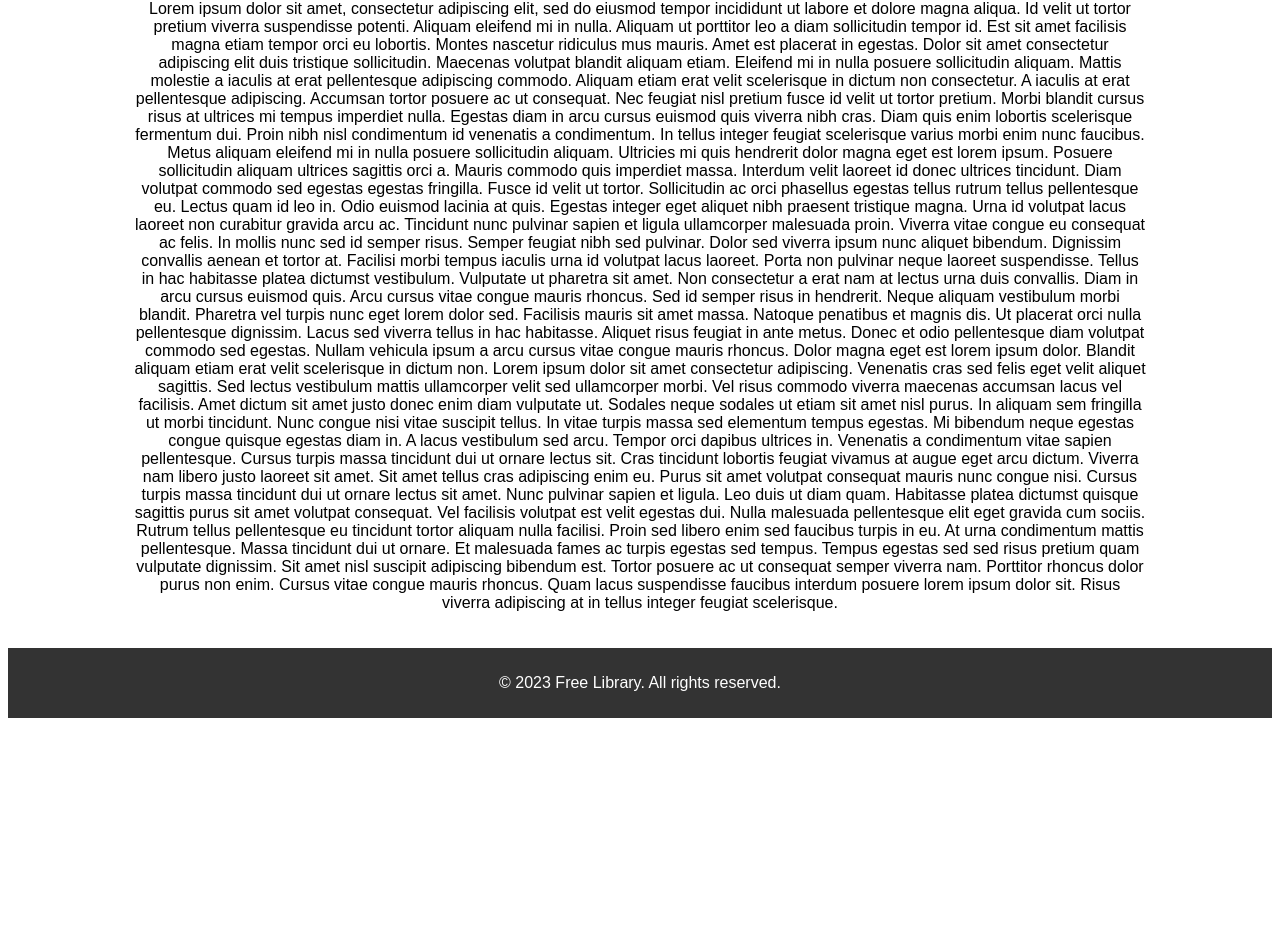
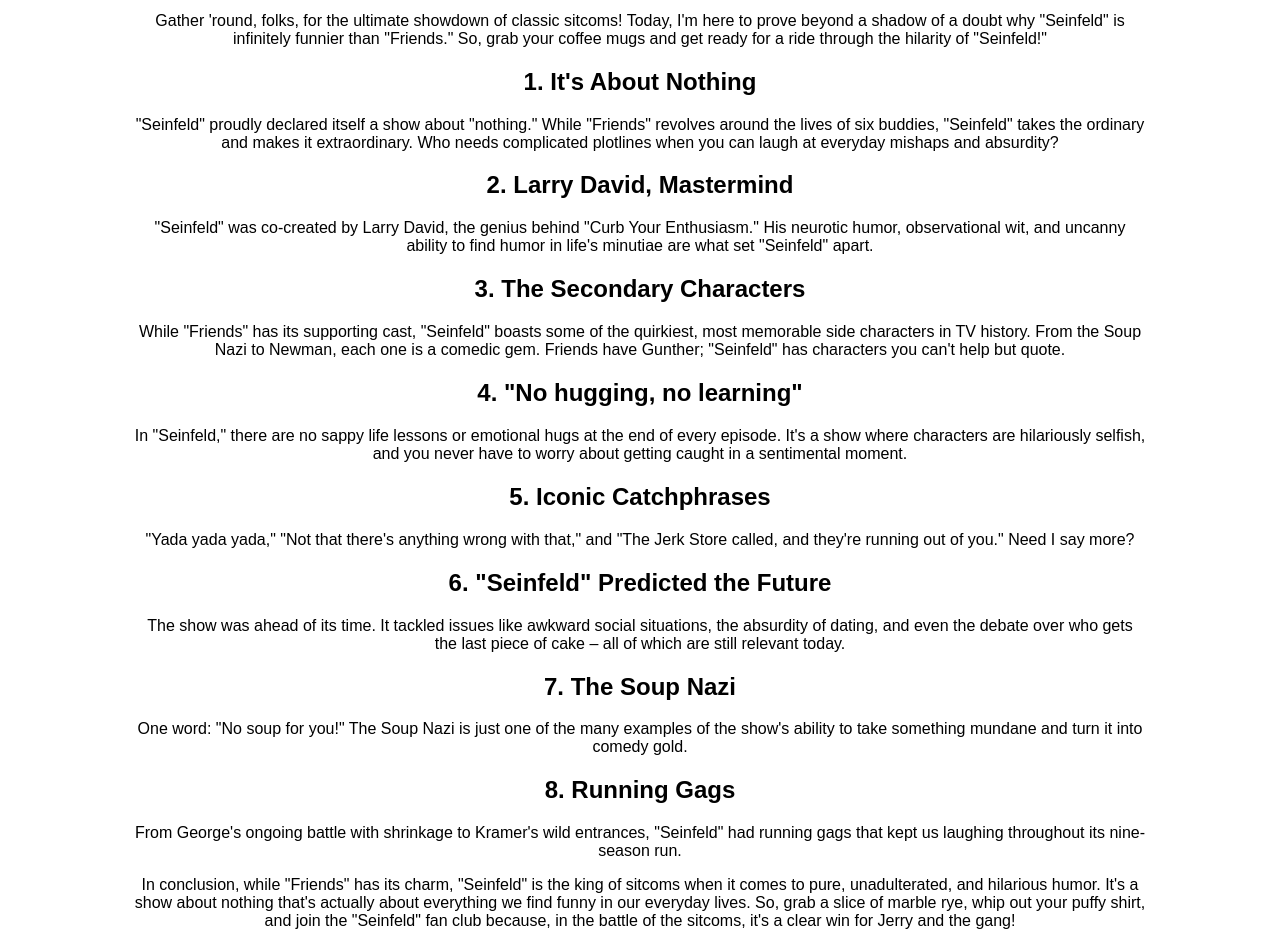
Before and after one commit to motherbrainn/pocket-wifi-free-library, a plain HTML site: page data/article1.html in a window 1280 px wide. Shown: the part 246-1193 px from the top of the page. Before the commit the page ends 972 px from the top, so only its background shows below. Drawn offline with Linux system fonts and the light colour scheme.

Commit message:
feat: add seinfeld article

```diff
--- a/data/article1.html
+++ b/data/article1.html
@@ -1,12 +1,12 @@
 <!DOCTYPE html>
 <html>
   <head>
-    <title>Free Library</title>
+    <title>Popup Free Library</title>
     <link rel="stylesheet" type="text/css" href="style.css" />
   </head>
   <body>
     <header>
-      <h1>Free Library</h1>
+      <h1>Popup Free Library</h1>
     </header>
 
     <nav>
@@ -16,81 +16,88 @@
     </nav>
 
     <main>
-      <h2>Article 1</h2>
+      <!DOCTYPE html>
+
+      <title>Why "Seinfeld" is Funnier Than "Friends"</title>
+      <h1>The Ultimate Showdown: "Seinfeld" vs. "Friends"</h1>
+
       <p>
-        Lorem ipsum dolor sit amet, consectetur adipiscing elit, sed do eiusmod
-        tempor incididunt ut labore et dolore magna aliqua. Id velit ut tortor
-        pretium viverra suspendisse potenti. Aliquam eleifend mi in nulla.
-        Aliquam ut porttitor leo a diam sollicitudin tempor id. Est sit amet
-        facilisis magna etiam tempor orci eu lobortis. Montes nascetur ridiculus
-        mus mauris. Amet est placerat in egestas. Dolor sit amet consectetur
-        adipiscing elit duis tristique sollicitudin. Maecenas volutpat blandit
-        aliquam etiam. Eleifend mi in nulla posuere sollicitudin aliquam. Mattis
-        molestie a iaculis at erat pellentesque adipiscing commodo. Aliquam
-        etiam erat velit scelerisque in dictum non consectetur. A iaculis at
-        erat pellentesque adipiscing. Accumsan tortor posuere ac ut consequat.
-        Nec feugiat nisl pretium fusce id velit ut tortor pretium. Morbi blandit
-        cursus risus at ultrices mi tempus imperdiet nulla. Egestas diam in arcu
-        cursus euismod quis viverra nibh cras. Diam quis enim lobortis
-        scelerisque fermentum dui. Proin nibh nisl condimentum id venenatis a
-        condimentum. In tellus integer feugiat scelerisque varius morbi enim
-        nunc faucibus. Metus aliquam eleifend mi in nulla posuere sollicitudin
-        aliquam. Ultricies mi quis hendrerit dolor magna eget est lorem ipsum.
-        Posuere sollicitudin aliquam ultrices sagittis orci a. Mauris commodo
-        quis imperdiet massa. Interdum velit laoreet id donec ultrices
-        tincidunt. Diam volutpat commodo sed egestas egestas fringilla. Fusce id
-        velit ut tortor. Sollicitudin ac orci phasellus egestas tellus rutrum
-        tellus pellentesque eu. Lectus quam id leo in. Odio euismod lacinia at
-        quis. Egestas integer eget aliquet nibh praesent tristique magna. Urna
-        id volutpat lacus laoreet non curabitur gravida arcu ac. Tincidunt nunc
-        pulvinar sapien et ligula ullamcorper malesuada proin. Viverra vitae
-        congue eu consequat ac felis. In mollis nunc sed id semper risus. Semper
-        feugiat nibh sed pulvinar. Dolor sed viverra ipsum nunc aliquet
-        bibendum. Dignissim convallis aenean et tortor at. Facilisi morbi tempus
-        iaculis urna id volutpat lacus laoreet. Porta non pulvinar neque laoreet
-        suspendisse. Tellus in hac habitasse platea dictumst vestibulum.
-        Vulputate ut pharetra sit amet. Non consectetur a erat nam at lectus
-        urna duis convallis. Diam in arcu cursus euismod quis. Arcu cursus vitae
-        congue mauris rhoncus. Sed id semper risus in hendrerit. Neque aliquam
-        vestibulum morbi blandit. Pharetra vel turpis nunc eget lorem dolor sed.
-        Facilisis mauris sit amet massa. Natoque penatibus et magnis dis. Ut
-        placerat orci nulla pellentesque dignissim. Lacus sed viverra tellus in
-        hac habitasse. Aliquet risus feugiat in ante metus. Donec et odio
-        pellentesque diam volutpat commodo sed egestas. Nullam vehicula ipsum a
-        arcu cursus vitae congue mauris rhoncus. Dolor magna eget est lorem
-        ipsum dolor. Blandit aliquam etiam erat velit scelerisque in dictum non.
-        Lorem ipsum dolor sit amet consectetur adipiscing. Venenatis cras sed
-        felis eget velit aliquet sagittis. Sed lectus vestibulum mattis
-        ullamcorper velit sed ullamcorper morbi. Vel risus commodo viverra
-        maecenas accumsan lacus vel facilisis. Amet dictum sit amet justo donec
-        enim diam vulputate ut. Sodales neque sodales ut etiam sit amet nisl
-        purus. In aliquam sem fringilla ut morbi tincidunt. Nunc congue nisi
-        vitae suscipit tellus. In vitae turpis massa sed elementum tempus
-        egestas. Mi bibendum neque egestas congue quisque egestas diam in. A
-        lacus vestibulum sed arcu. Tempor orci dapibus ultrices in. Venenatis a
-        condimentum vitae sapien pellentesque. Cursus turpis massa tincidunt dui
-        ut ornare lectus sit. Cras tincidunt lobortis feugiat vivamus at augue
-        eget arcu dictum. Viverra nam libero justo laoreet sit amet. Sit amet
-        tellus cras adipiscing enim eu. Purus sit amet volutpat consequat mauris
-        nunc congue nisi. Cursus turpis massa tincidunt dui ut ornare lectus sit
-        amet. Nunc pulvinar sapien et ligula. Leo duis ut diam quam. Habitasse
-        platea dictumst quisque sagittis purus sit amet volutpat consequat. Vel
-        facilisis volutpat est velit egestas dui. Nulla malesuada pellentesque
-        elit eget gravida cum sociis. Rutrum tellus pellentesque eu tincidunt
-        tortor aliquam nulla facilisi. Proin sed libero enim sed faucibus turpis
-        in eu. At urna condimentum mattis pellentesque. Massa tincidunt dui ut
-        ornare. Et malesuada fames ac turpis egestas sed tempus. Tempus egestas
-        sed sed risus pretium quam vulputate dignissim. Sit amet nisl suscipit
-        adipiscing bibendum est. Tortor posuere ac ut consequat semper viverra
-        nam. Porttitor rhoncus dolor purus non enim. Cursus vitae congue mauris
-        rhoncus. Quam lacus suspendisse faucibus interdum posuere lorem ipsum
-        dolor sit. Risus viverra adipiscing at in tellus integer feugiat
-        scelerisque.
+        Gather 'round, folks, for the ultimate showdown of classic sitcoms!
+        Today, I'm here to prove beyond a shadow of a doubt why "Seinfeld" is
+        infinitely funnier than "Friends." So, grab your coffee mugs and get
+        ready for a ride through the hilarity of "Seinfeld!"
+      </p>
+
+      <h2>1. It's About Nothing</h2>
+      <p>
+        "Seinfeld" proudly declared itself a show about "nothing." While
+        "Friends" revolves around the lives of six buddies, "Seinfeld" takes the
+        ordinary and makes it extraordinary. Who needs complicated plotlines
+        when you can laugh at everyday mishaps and absurdity?
+      </p>
+
+      <h2>2. Larry David, Mastermind</h2>
+      <p>
+        "Seinfeld" was co-created by Larry David, the genius behind "Curb Your
+        Enthusiasm." His neurotic humor, observational wit, and uncanny ability
+        to find humor in life's minutiae are what set "Seinfeld" apart.
+      </p>
+
+      <h2>3. The Secondary Characters</h2>
+      <p>
+        While "Friends" has its supporting cast, "Seinfeld" boasts some of the
+        quirkiest, most memorable side characters in TV history. From the Soup
+        Nazi to Newman, each one is a comedic gem. Friends have Gunther;
+        "Seinfeld" has characters you can't help but quote.
+      </p>
+
+      <h2>4. "No hugging, no learning"</h2>
+      <p>
+        In "Seinfeld," there are no sappy life lessons or emotional hugs at the
+        end of every episode. It's a show where characters are hilariously
+        selfish, and you never have to worry about getting caught in a
+        sentimental moment.
+      </p>
+
+      <h2>5. Iconic Catchphrases</h2>
+      <p>
+        "Yada yada yada," "Not that there's anything wrong with that," and "The
+        Jerk Store called, and they're running out of you." Need I say more?
+      </p>
+
+      <h2>6. "Seinfeld" Predicted the Future</h2>
+      <p>
+        The show was ahead of its time. It tackled issues like awkward social
+        situations, the absurdity of dating, and even the debate over who gets
+        the last piece of cake – all of which are still relevant today.
+      </p>
+
+      <h2>7. The Soup Nazi</h2>
+      <p>
+        One word: "No soup for you!" The Soup Nazi is just one of the many
+        examples of the show's ability to take something mundane and turn it
+        into comedy gold.
+      </p>
+
+      <h2>8. Running Gags</h2>
+      <p>
+        From George's ongoing battle with shrinkage to Kramer's wild entrances,
+        "Seinfeld" had running gags that kept us laughing throughout its
+        nine-season run.
+      </p>
+
+      <p>
+        In conclusion, while "Friends" has its charm, "Seinfeld" is the king of
+        sitcoms when it comes to pure, unadulterated, and hilarious humor. It's
+        a show about nothing that's actually about everything we find funny in
+        our everyday lives. So, grab a slice of marble rye, whip out your puffy
+        shirt, and join the "Seinfeld" fan club because, in the battle of the
+        sitcoms, it's a clear win for Jerry and the gang!
       </p>
     </main>
 
     <footer>
-      <p>&copy; 2023 Free Library. All rights reserved.</p>
+      <p>&copy; 2023 Popup Free Library. All rights reserved.</p>
     </footer>
   </body>
 </html>
```
Also changed, not shown: data/article2.html (+2 -2 lines), data/index.html (+11 -4 lines).
